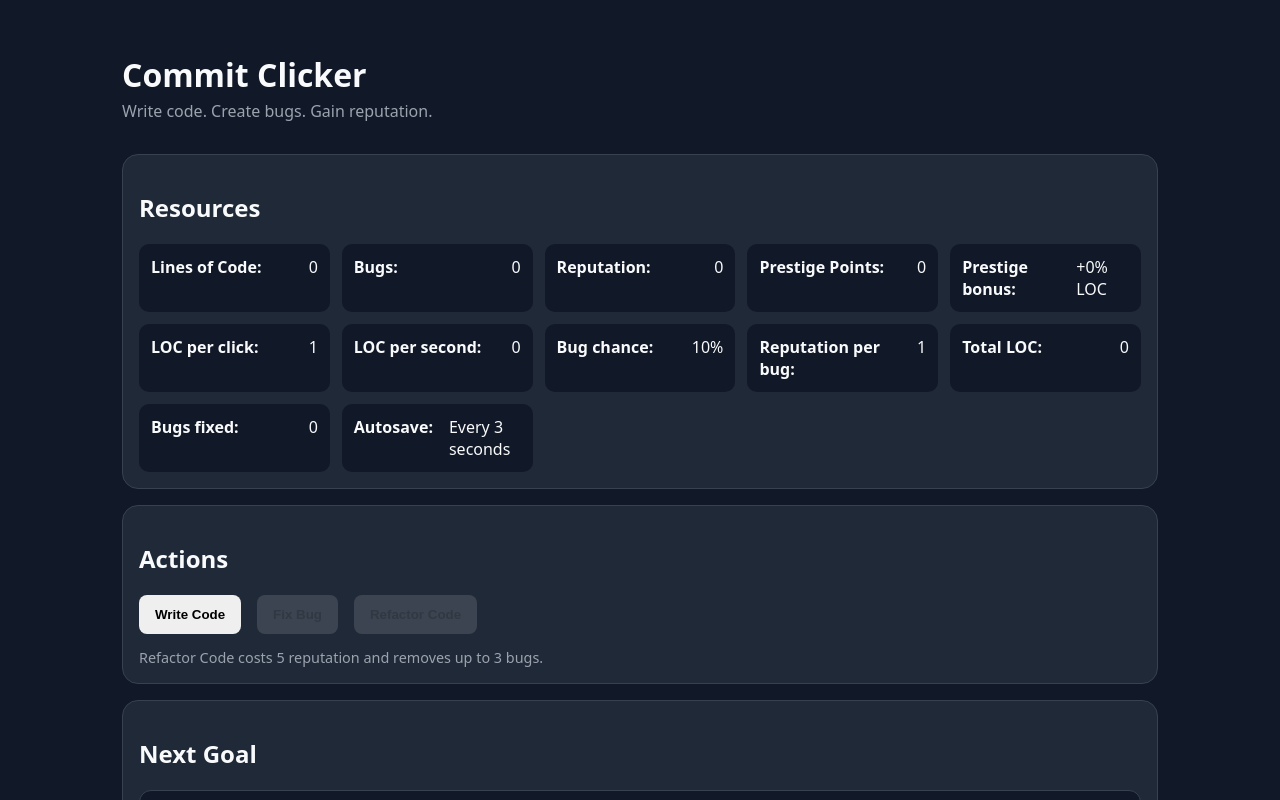
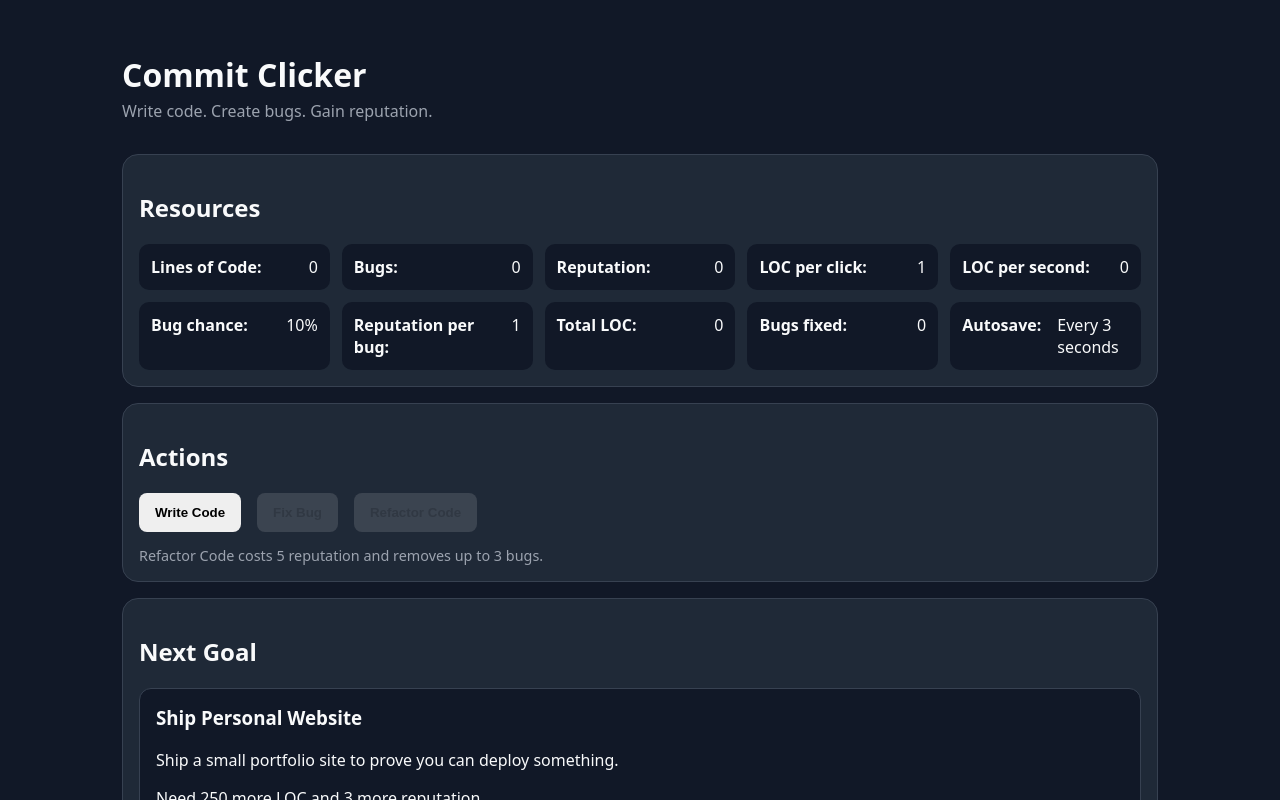
Before and after one commit to BlazingHotCode/commit-clicker, a React (Vite) app: page / in a window 1280 px wide. Shown: the top 800 px of the page. Built offline with nearby package versions, Linux system fonts and the light colour scheme.

Commit message:
hide prestige stats until relevant

```diff
--- a/src/components/resources/ResourceBar.tsx
+++ b/src/components/resources/ResourceBar.tsx
@@ -23,14 +23,19 @@ export function ResourceBar({ state }: ResourceBarProps) {
           label="Reputation"
           value={formatNumber(state.reputation)}
         />
+        {(state.prestigePoints > 0 || state.totalLinesOfCode >= 100_000) && (
+          <>
             <ResourceItem
               label="Prestige Points"
               value={formatNumber(state.prestigePoints)}
             />
+
             <ResourceItem
               label="Prestige bonus"
               value={`+${Math.round(state.prestigePoints * 5)}% LOC`}
             />
+          </>
+        )}
         <ResourceItem
           label="LOC per click"
           value={formatNumber(stats.locPerClick)}
```
Lines whose indentation alone changed are shown as unchanged.
